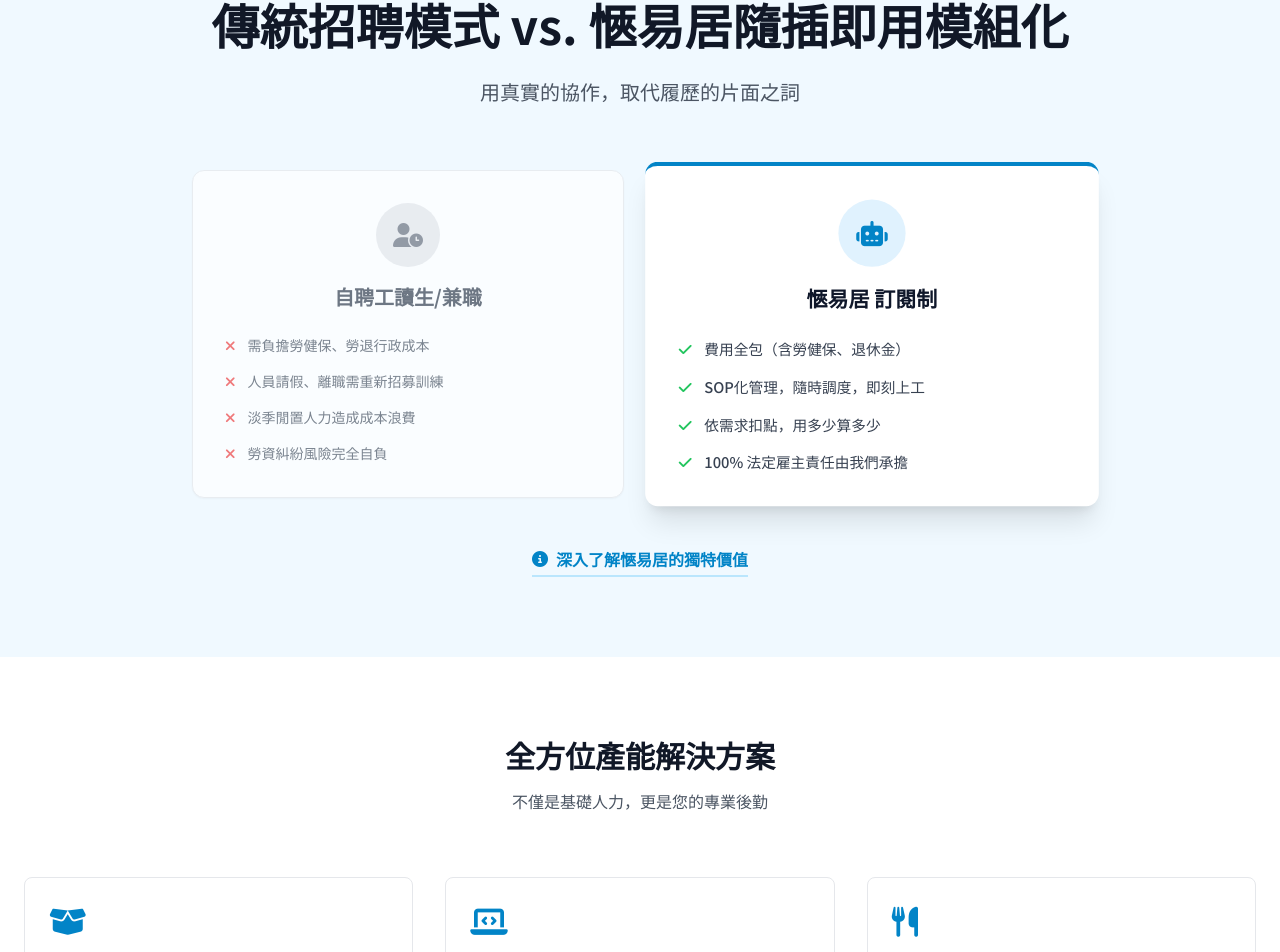
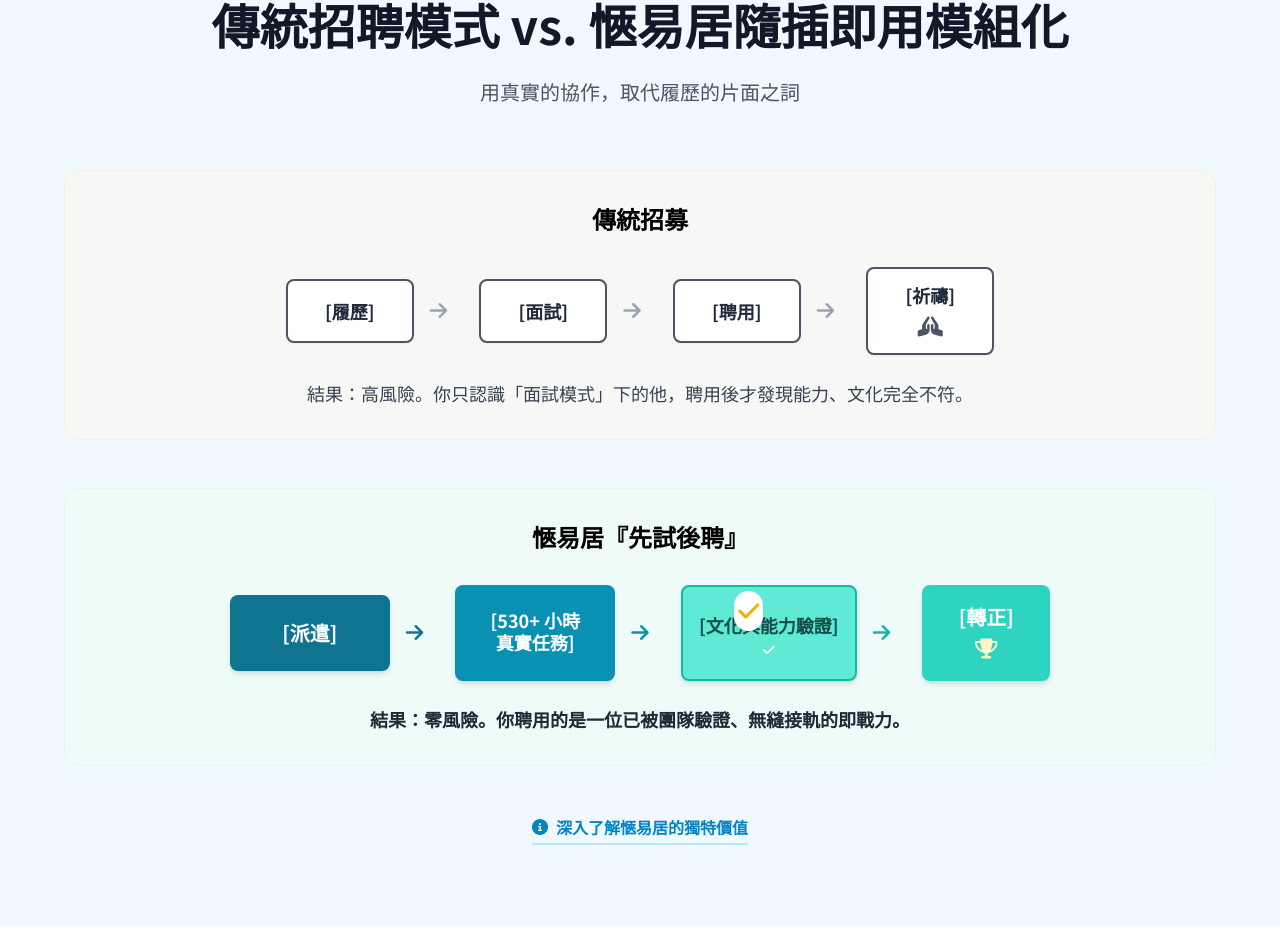
Before and after one commit to chentony882266/doclick, a React (Vite) app: page /business in a window 1280 px wide. Shown: the part 754-1706 px from the top of the page. Built offline with nearby package versions, Linux system fonts and the light colour scheme.

Commit message:
style: update pain points section to flow diagram

```diff
--- a/src/components/BusinessPage.jsx
+++ b/src/components/BusinessPage.jsx
@@ -79,36 +79,78 @@
                         <h2 className="text-5xl font-bold text-gray-900 leading-tight">傳統招聘模式 vs. 愜易居隨插即用模組化</h2>
                         <p className="text-gray-600 mt-6 text-xl">用真實的協作，取代履歷的片面之詞</p>
                     </div>
-                    <div className="grid md:grid-cols-2 gap-8 max-w-4xl mx-auto mb-12">
-                        {/* Traditional */}
-                        <div className="bg-white p-8 rounded-xl shadow-sm border border-gray-200 opacity-70 hover:opacity-100 transition-opacity">
-                            <div className="text-center mb-6">
-                                <div className="w-16 h-16 bg-gray-200 rounded-full flex items-center justify-center mx-auto mb-4">
-                                    <i className="fas fa-user-clock text-gray-500 text-2xl"></i>
+
+                    <div className="flex flex-col gap-12 max-w-6xl mx-auto mb-12">
+                        {/* Traditional Recruiting Flow */}
+                        <div className="bg-orange-50/50 p-8 rounded-2xl border border-orange-100">
+                            <h3 className="text-2xl font-bold text-center mb-8">傳統招募</h3>
+                            <div className="flex flex-col md:flex-row justify-center items-center gap-4 mb-6">
+                                {/* Steps */}
+                                <div className="flex items-center">
+                                    <div className="bg-white border-2 border-gray-600 text-gray-800 font-bold py-4 px-8 rounded-lg shadow-sm w-32 text-center text-lg">
+                                        [履歷]
+                                    </div>
+                                    <i className="fas fa-arrow-right text-gray-400 text-xl mx-4"></i>
                                 </div>
-                                <h3 className="text-xl font-bold text-gray-700">自聘工讀生/兼職</h3>
+                                <div className="flex items-center">
+                                    <div className="bg-white border-2 border-gray-600 text-gray-800 font-bold py-4 px-8 rounded-lg shadow-sm w-32 text-center text-lg">
+                                        [面試]
+                                    </div>
+                                    <i className="fas fa-arrow-right text-gray-400 text-xl mx-4"></i>
+                                </div>
+                                <div className="flex items-center">
+                                    <div className="bg-white border-2 border-gray-600 text-gray-800 font-bold py-4 px-8 rounded-lg shadow-sm w-32 text-center text-lg">
+                                        [聘用]
+                                    </div>
+                                    <i className="fas fa-arrow-right text-gray-400 text-xl mx-4"></i>
+                                </div>
+                                <div>
+                                    <div className="bg-white border-2 border-gray-600 text-gray-800 font-bold py-3 px-6 rounded-lg shadow-sm w-32 text-center flex flex-col items-center justify-center">
+                                        <div className="text-lg mb-1">[祈禱]</div>
+                                        <i className="fas fa-praying-hands text-gray-600 text-xl"></i>
+                                    </div>
+                                </div>
                             </div>
-                            <ul className="space-y-4 text-gray-600 text-sm">
-                                <li className="flex items-start"><i className="fas fa-times text-red-500 mt-1 mr-3"></i> 需負擔勞健保、勞退行政成本</li>
-                                <li className="flex items-start"><i className="fas fa-times text-red-500 mt-1 mr-3"></i> 人員請假、離職需重新招募訓練</li>
-                                <li className="flex items-start"><i className="fas fa-times text-red-500 mt-1 mr-3"></i> 淡季閒置人力造成成本浪費</li>
-                                <li className="flex items-start"><i className="fas fa-times text-red-500 mt-1 mr-3"></i> 勞資糾紛風險完全自負</li>
-                            </ul>
+                            <p className="text-center text-gray-700 font-medium text-lg">
+                                結果：高風險。你只認識「面試模式」下的他，聘用後才發現能力、文化完全不符。
+                            </p>
                         </div>
-                        {/* Qie Yi Ju */}
-                        <div className="bg-white p-8 rounded-xl shadow-xl border-t-4 border-biz-600 transform scale-105">
-                            <div className="text-center mb-6">
-                                <div className="w-16 h-16 bg-biz-100 rounded-full flex items-center justify-center mx-auto mb-4">
-                                    <i className="fas fa-robot text-biz-600 text-2xl"></i>
+
+                        {/* Qie Yi Ju Flow */}
+                        <div className="bg-green-50/50 p-8 rounded-2xl border border-green-100">
+                            <h3 className="text-2xl font-bold text-center mb-8">愜易居『先試後聘』</h3>
+                            <div className="flex flex-col md:flex-row justify-center items-center gap-4 mb-6">
+                                {/* Steps */}
+                                <div className="flex items-center">
+                                    <div className="bg-[#0e7490] text-white font-bold py-6 px-4 rounded-lg shadow-md w-40 text-center text-xl">
+                                        [派遣]
+                                    </div>
+                                    <i className="fas fa-arrow-right text-[#0e7490] text-xl mx-2 md:mx-4"></i>
                                 </div>
-                                <h3 className="text-xl font-bold text-biz-900">愜易居 訂閱制</h3>
+                                <div className="flex items-center">
+                                    <div className="bg-[#0891b2] text-white font-bold py-4 px-4 rounded-lg shadow-md w-40 text-center flex flex-col items-center justify-center h-24">
+                                        <div className="text-lg leading-tight mb-1">[530+ 小時<br />真實任務]</div>
+                                    </div>
+                                    <i className="fas fa-arrow-right text-[#0891b2] text-xl mx-2 md:mx-4"></i>
+                                </div>
+                                <div className="flex items-center">
+                                    <div className="bg-[#5eead4] text-[#134e4a] font-bold py-3 px-2 rounded-lg shadow-md w-44 text-center flex flex-col items-center justify-center h-24 border-2 border-[#14b8a6]">
+                                        <i className="fas fa-check text-yellow-500 text-2xl mb-1 absolute -mt-10 mr-10 shadow-sm bg-white rounded-full p-1"></i>
+                                        <div className="text-lg leading-tight mb-1 mt-2">[文化與能力驗證]</div>
+                                        <i className="fas fa-check text-white text-sm"></i>
+                                    </div>
+                                    <i className="fas fa-arrow-right text-[#14b8a6] text-xl mx-2 md:mx-4"></i>
+                                </div>
+                                <div>
+                                    <div className="bg-[#2dd4bf] text-white font-bold py-3 px-6 rounded-lg shadow-md w-32 text-center flex flex-col items-center justify-center h-24">
+                                        <div className="text-xl mb-1">[轉正]</div>
+                                        <i className="fas fa-trophy text-yellow-100 text-xl"></i>
+                                    </div>
+                                </div>
                             </div>
-                            <ul className="space-y-4 text-gray-700 text-sm font-medium">
-                                <li className="flex items-start"><i className="fas fa-check text-green-500 mt-1 mr-3"></i> 費用全包（含勞健保、退休金）</li>
-                                <li className="flex items-start"><i className="fas fa-check text-green-500 mt-1 mr-3"></i> SOP化管理，隨時調度，即刻上工</li>
-                                <li className="flex items-start"><i className="fas fa-check text-green-500 mt-1 mr-3"></i> 依需求扣點，用多少算多少</li>
-                                <li className="flex items-start"><i className="fas fa-check text-green-500 mt-1 mr-3"></i> 100% 法定雇主責任由我們承擔</li>
-                            </ul>
+                            <p className="text-center text-gray-800 font-bold text-lg">
+                                結果：零風險。你聘用的是一位已被團隊驗證、無縫接軌的即戰力。
+                            </p>
                         </div>
                     </div>
 
```
